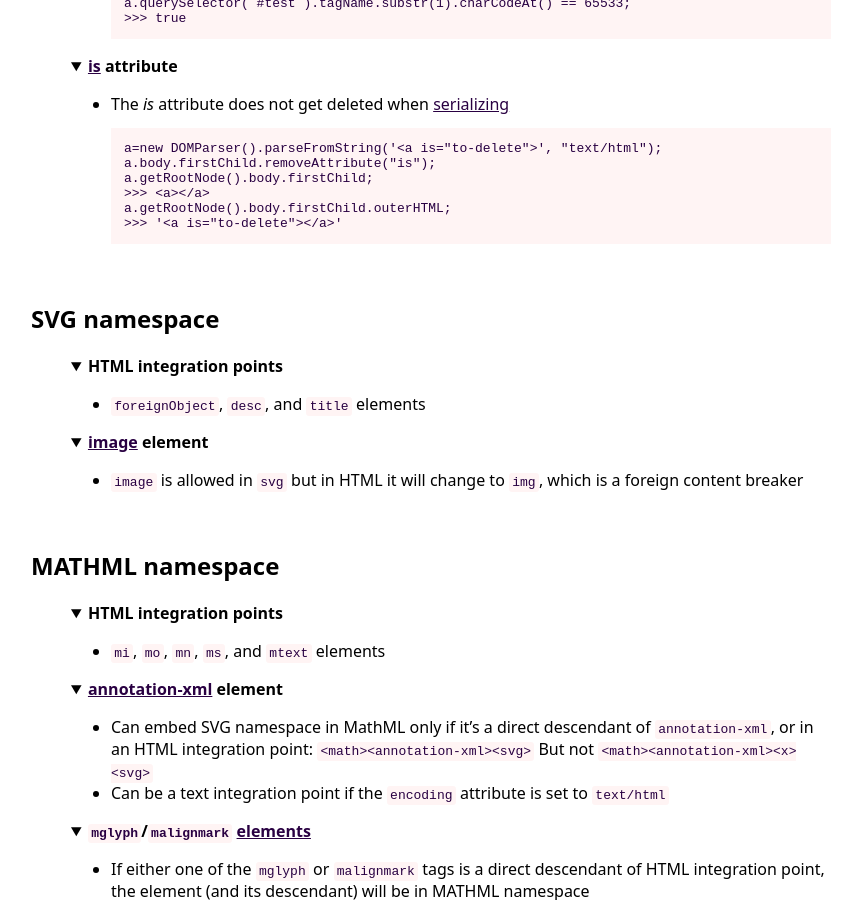
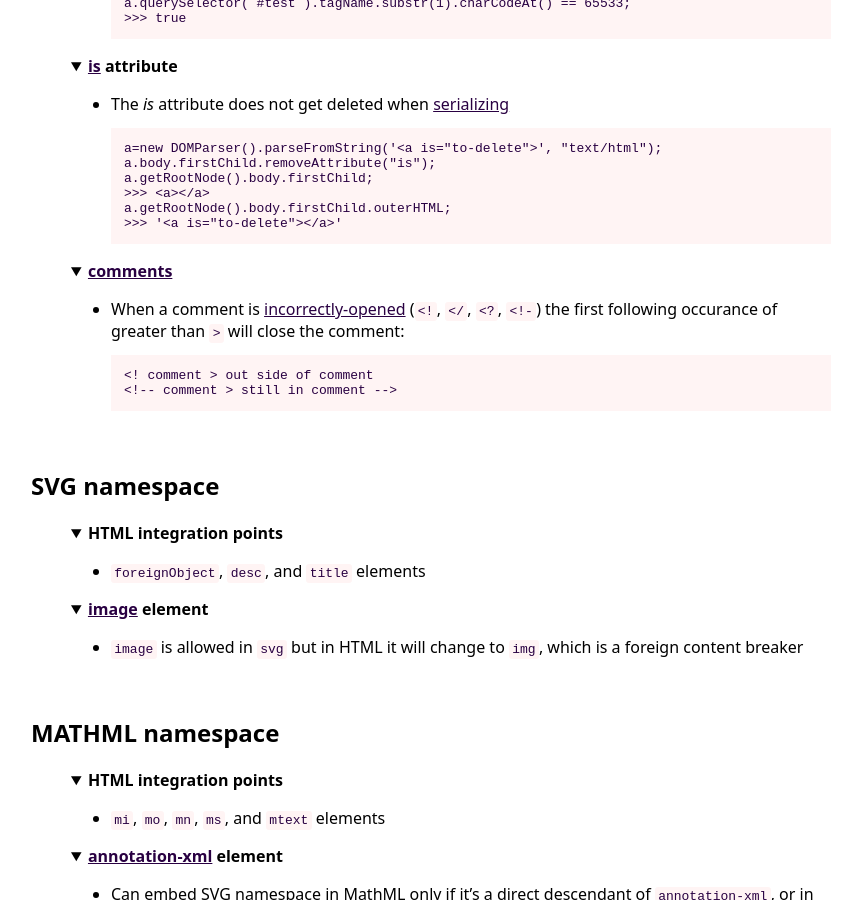
Before and after one commit to SonarSource/mxss-cheatsheet, a Jekyll site: the page built from index.md, in a window 1280 px wide and 900 px high, scrolled down 2497 px. Shown: the whole window, without its empty margins (209-1064 px from the left). Built offline with Jekyll 4.4.1, drawn with Linux system fonts in a browser that asks for light colours.

Commit message:
add incorrectly-opened comments explanation and example

````diff
--- a/_data/data.yml
+++ b/_data/data.yml
@@ -219,7 +219,19 @@ HTML namespace:
       a.getRootNode().body.firstChild.outerHTML;
       >>> '<a is="to-delete"></a>'
       ```
-
+  - title: "[comments](https://html.spec.whatwg.org/multipage/syntax.html#comments)"
+    search_terms:
+     - comments
+     - <!--
+     - -->
+     - <?
+     - </
+    description: |
+      *  When a comment is [incorrectly-opened](https://html.spec.whatwg.org/multipage/parsing.html#parse-error-incorrectly-opened-comment) (`<!`, `</`, `<?`, `<!-`) the first following occurance of greater than `>` will close the comment:
+      ```
+      <! comment > out side of comment
+      <!-- comment > still in comment -->
+      ```
 
 SVG namespace:
   - title: "HTML integration points"
````
Also changed, not shown: examples.md (+2 -1 lines).
